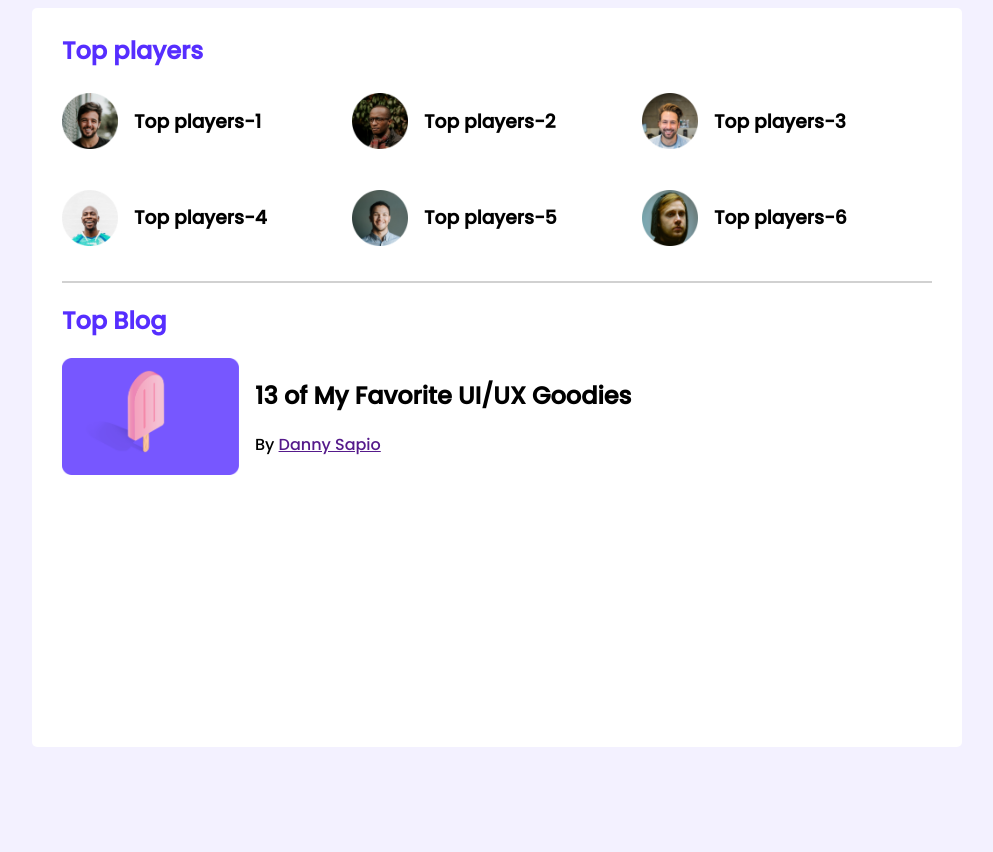
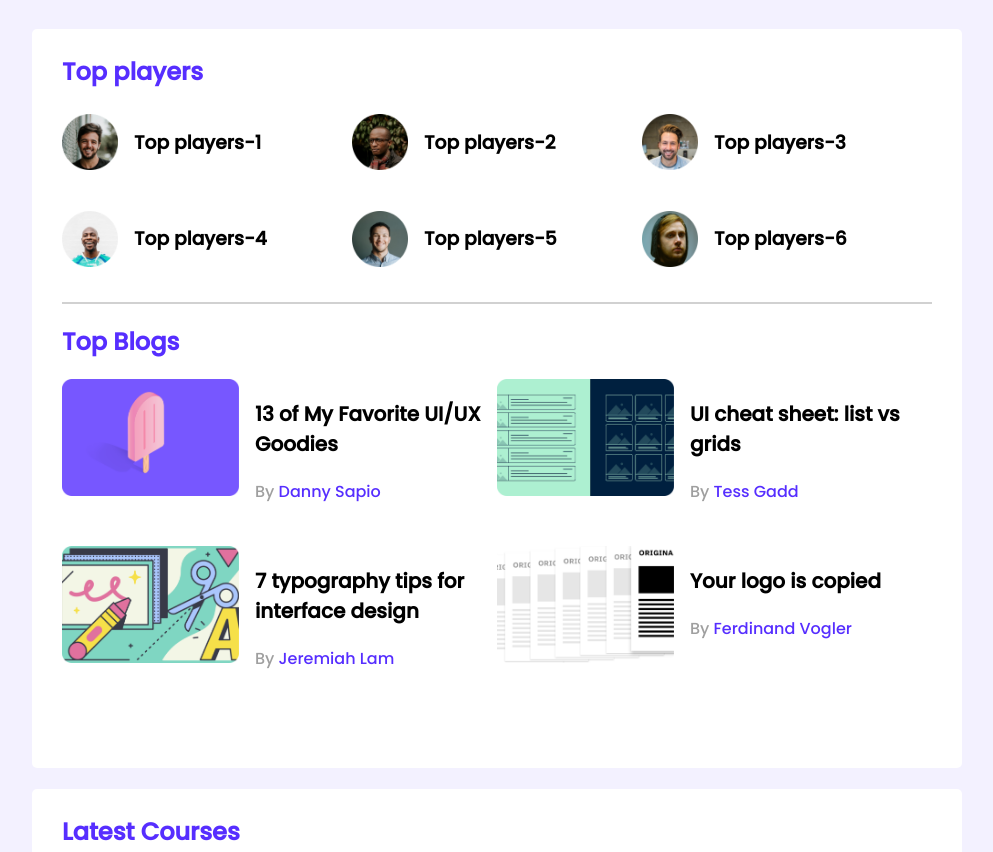
Before and after one commit to mhrakib999/leader-board-css3, a plain HTML site: page index.html in a window 1280 px wide. Shown: the top 852 px of the page, without its empty margins (143-1136 px from the left). Before the commit the page ends 800 px from the top, so only its background shows below. Drawn offline with Linux system fonts and the light colour scheme.

Commit message:
fourth commit

```diff
--- a/index.html
+++ b/index.html
@@ -46,25 +46,64 @@
                 </div>
             </div>
             <hr>
+            <div class="blog-section">
+                <h2>
+                    Top Blogs
+                </h2>
+            </div>
+            <div class="blogs">
+                <article class="blog">
+                   <div class="thumbnail">
+                       <img src="images/blogs/blog-1.png" alt="">
+                   </div>
+                   <div class="blog-info">
+                       <h3 class="blog-title">13 of My Favorite
+                           UI/UX Goodies</h3>
 
-                <div class="top-blogs">
-                    <h2 class="blog-tittle">Top Blog</h2>
-                    <article class="blog">
-                        <img src="images/blogs/blog-1.png" alt="">
+                           <p class="blog-author"> By <a href="">Danny Sapio</a></p>
+                   </div>
+                </article>
+                <article class="blog">
+                   <div class="thumbnail">
+                       <img src="images/blogs/blog-2.png" alt="">
+                   </div>
+                   <div class="blog-info">
+                       <h3 class="blog-title">UI cheat sheet:
+                           list vs grids</h3>
 
-                           <div class="blogtext">
-                            <h2  >
-                                13 of My Favorite
-                                UI/UX Goodies
-                               </h2>
-                               <p class="author-name" > By <a href=""> Danny Sapio </a> </p>
-                           </div>
-                        <article>
+                           <p class="blog-author"> By <a href="">Tess Gadd</a></p>
+                   </div>
+                </article>
+                <article class="blog">
+                   <div class="thumbnail">
+                       <img src="images/blogs/blog-3.png" alt="">
+                   </div>
+                   <div class="blog-info">
+                       <h3 class="blog-title">7 typography tips
+                           for interface design</h3>
 
-                       </div>
-                    </div>
-                </div>
+                           <p class="blog-author"> By <a href="">Jeremiah Lam</a></p>
+                   </div>
+                </article>
+                <article class="blog">
+                   <div class="thumbnail">
+                       <img src="images/blogs/blog-4.png" alt="">
+                   </div>
+                   <div class="blog-info">
+                       <h3 class="blog-title">Your logo is
+                           copied</h3>
 
+                           <p class="blog-author"> By <a href="">Ferdinand Vogler</a></p>
+                   </div>
+                </article>
+
+            </div>
+
+               </div>
+        </section>
+        <section class="container">
+            <h2 class="section-tittle">Latest Courses</h2>
+            <div class="courses"></div>
         </section>
     </main>
 </body>
--- a/style.css
+++ b/style.css
@@ -10,7 +10,9 @@ body{
 }
 main{
     display: flex;
-    justify-content: center;
+
+    flex-direction: column ;
+    align-items: center;
 }
 .container{
     background: #FFFFFF;
@@ -18,6 +20,7 @@ main{
     width: 870px;
     height: 679px;
     padding: 30px;
+    margin-top: 21px;
 }
 .section-tittle{
     color: #562EFF;
@@ -47,23 +50,41 @@ hr{
     margin-top: 30px;
 }
 
-.blog-container{
 
+
+.blogs{
+    display: grid;
+    grid-template-columns: repeat(2, 1fr);
+    grid-row-gap: 1.625em;
 }
 
-.blog-tittle{
+.blog-section{
     color: #562EFF;
+    ;
 }
 
-.blog{
-   display: flex;
+.blog {
+    display: flex;
 }
-
-.top-blogs img {
+.blog img {
     width: 177px;
     height: 117px;
 }
 
-.blogtext{
-    margin-left: 16px;
+.blog-info{
+    margin-left: 1em;
 }
+
+.blog-title{
+    font-size: 1.25em;
+}
+
+.blog-author{
+    color: #9F9F9F;
+
+}
+
+.blog-author a {
+    text-decoration: none;
+    color: #562EFF;
+}
```
